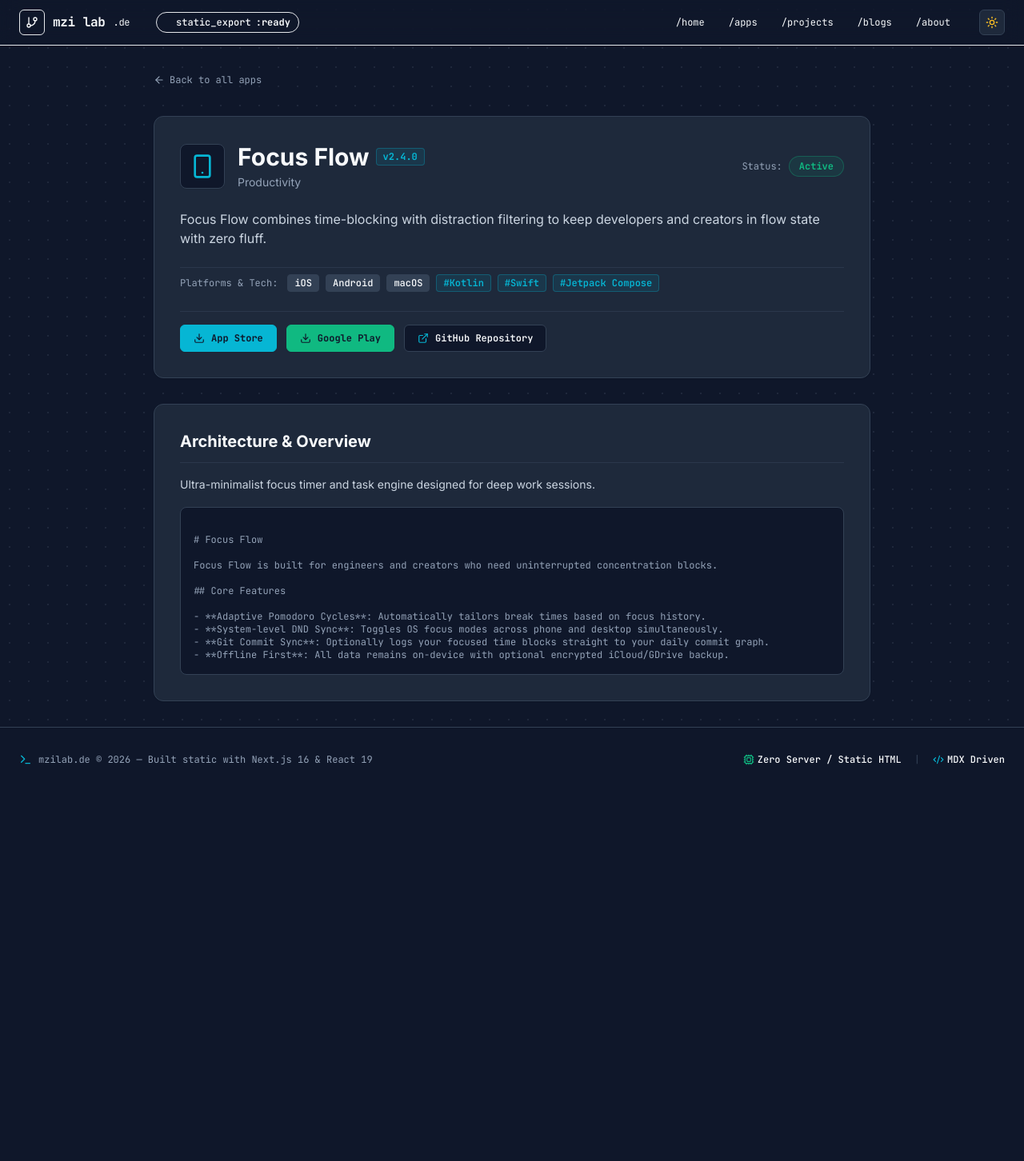
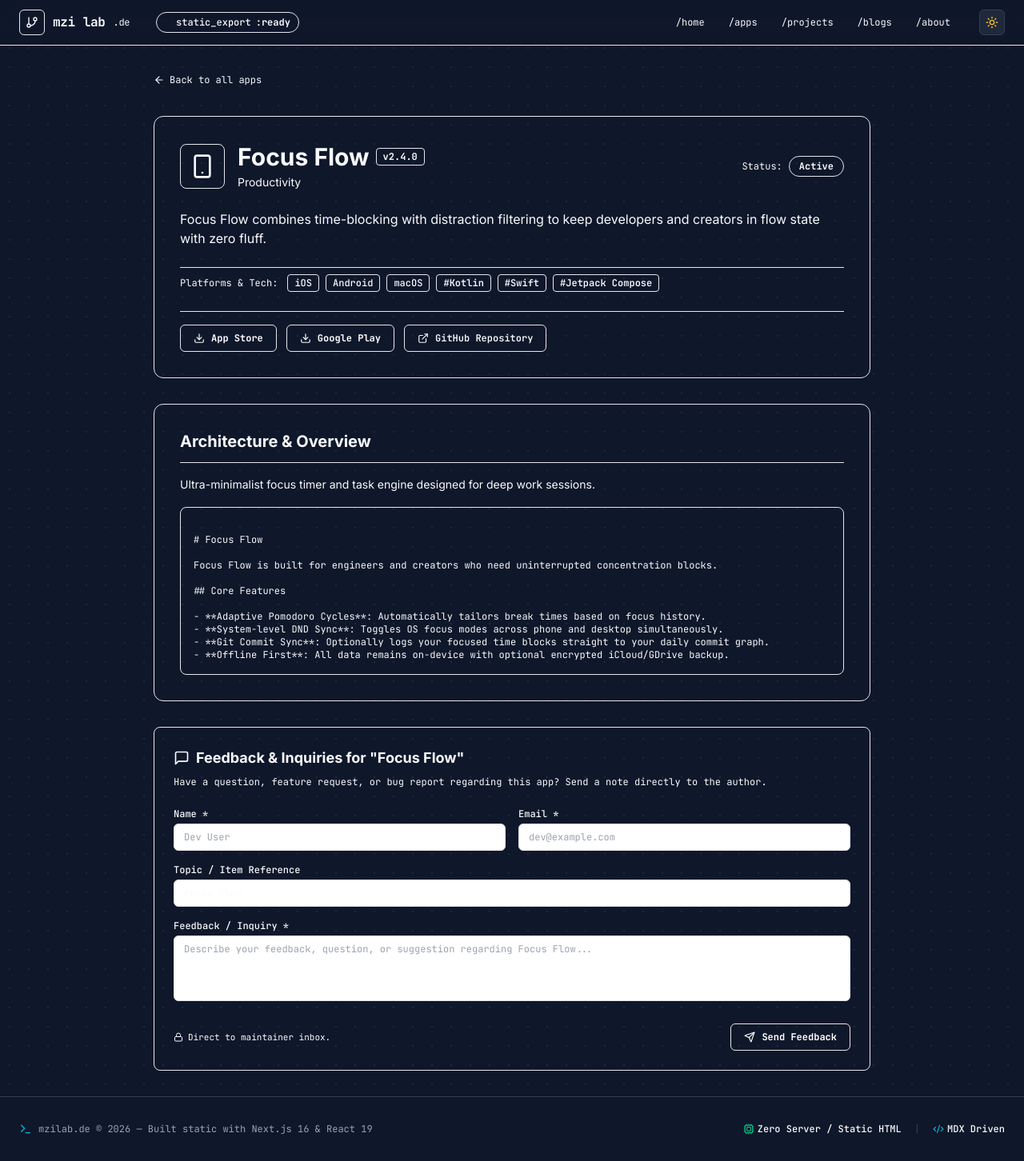
Before and after one commit to faroub/DevWebsite, a Next.js app: page /apps/focus-flow in a window 1280 px wide. Shown: the whole page at 80% size. Before the commit the page ends 990 px from the top, so only its background shows below. Built offline with nearby package versions, Linux system fonts and the light colour scheme.

Commit message:
feat(apps): add feedback form and update styling on detail page
- Add FeedbackForm component to app detail page
- Replace legacy class names with new design tokens (e.g., text-text-secondary, border-divider)
- Change back link to /apps

```diff
--- a/app/apps/[slug]/page.tsx
+++ b/app/apps/[slug]/page.tsx
@@ -2,6 +2,7 @@ import { getAllApps, getAppBySlug } from '@/lib/apps';
 import { notFound } from 'next/navigation';
 import Link from 'next/link';
 import { ArrowLeft, Smartphone, ExternalLink, Download } from 'lucide-react';
+import { FeedbackForm } from '@/components/FeedbackForm';
 import type { Metadata } from 'next';
 
 interface PageProps {
@@ -41,54 +42,54 @@ export default async function AppDetailPage({ params }: PageProps) {
     <article className="max-w-4xl mx-auto space-y-8 font-sans">
       {/* Back link */}
       <Link
-        href="/"
-        className="inline-flex items-center gap-1.5 font-mono text-xs text-dev-muted hover:text-dev-accent transition-colors"
+        href="/apps"
+        className="inline-flex items-center gap-1.5 font-mono text-xs text-text-secondary hover:text-accent-primary transition-colors"
       >
         <ArrowLeft className="h-3.5 w-3.5" />
         <span>Back to all apps</span>
       </Link>
 
       {/* App Header Banner */}
-      <div className="rounded-xl border border-dev-border bg-dev-card p-6 sm:p-8 space-y-6 transition-colors shadow-sm">
+      <div className="rounded-xl border border-divider bg-surface p-6 sm:p-8 space-y-6 transition-colors shadow-sm">
         <div className="flex flex-col sm:flex-row sm:items-center justify-between gap-4">
           <div className="flex items-center gap-4">
-            <div className="flex h-14 w-14 shrink-0 items-center justify-center rounded-lg border border-dev-border bg-dev-bg text-dev-accent shadow-sm">
+            <div className="flex h-14 w-14 shrink-0 items-center justify-center rounded-lg border border-divider bg-canvas text-accent-primary shadow-sm">
               <Smartphone className="h-8 w-8" />
             </div>
             <div>
               <div className="flex items-center gap-2">
-                <h1 className="text-2xl sm:text-3xl font-extrabold text-dev-bright">{frontmatter.title}</h1>
-                <span className="font-mono text-xs text-dev-accent bg-dev-accent/10 px-2 py-0.5 rounded border border-dev-accent/30 font-bold">
+                <h1 className="text-2xl sm:text-3xl font-extrabold text-text-primary">{frontmatter.title}</h1>
+                <span className="font-mono text-xs text-accent-primary bg-canvas px-2 py-0.5 rounded border border-divider font-bold">
                   {frontmatter.version}
                 </span>
               </div>
-              <p className="text-sm text-dev-muted mt-1">{frontmatter.category}</p>
+              <p className="text-sm text-text-secondary mt-1">{frontmatter.category}</p>
             </div>
           </div>
 
           {/* Status Badge */}
           <div className="flex items-center gap-2 font-mono text-xs">
-            <span className="text-dev-muted">Status:</span>
-            <span className="rounded-full border border-dev-green/30 bg-dev-green/10 px-3 py-1 text-dev-green font-bold">
+            <span className="text-text-secondary">Status:</span>
+            <span className="rounded-full border border-accent-success/30 bg-accent-success/10 px-3 py-1 text-accent-success font-bold">
               {frontmatter.status}
             </span>
           </div>
         </div>
 
-        <p className="text-sm sm:text-base text-dev-text leading-relaxed">
+        <p className="text-sm sm:text-base text-text-secondary leading-relaxed">
           {frontmatter.description}
         </p>
 
         {/* Tags */}
-        <div className="flex flex-wrap items-center gap-2 pt-2 border-t border-dev-border/60">
-          <span className="font-mono text-xs text-dev-muted mr-1">Platforms & Tech:</span>
+        <div className="flex flex-wrap items-center gap-2 pt-2 border-t border-divider">
+          <span className="font-mono text-xs text-text-secondary mr-1">Platforms & Tech:</span>
           {frontmatter.platforms.map((p) => (
-            <span key={p} className="font-mono text-xs rounded bg-dev-subtle border border-dev-border px-2 py-0.5 text-dev-bright font-medium">
+            <span key={p} className="font-mono text-xs rounded bg-canvas border border-divider px-2 py-0.5 text-text-primary font-medium">
               {p}
             </span>
           ))}
           {frontmatter.languages.map((l) => (
-            <span key={l} className="font-mono text-xs rounded bg-dev-accent/10 border border-dev-accent/30 px-2 py-0.5 text-dev-accent font-semibold">
+            <span key={l} className="font-mono text-xs rounded bg-accent-primary/10 border border-accent-primary/30 px-2 py-0.5 text-accent-primary font-semibold">
               #{l}
             </span>
           ))}
@@ -96,13 +97,13 @@ export default async function AppDetailPage({ params }: PageProps) {
 
         {/* Download links */}
         {frontmatter.downloadLinks && (
-          <div className="flex flex-wrap gap-3 pt-4 border-t border-dev-border/60">
+          <div className="flex flex-wrap gap-3 pt-4 border-t border-divider">
             {frontmatter.downloadLinks.appStore && (
               <a
                 href={frontmatter.downloadLinks.appStore}
                 target="_blank"
                 rel="noopener noreferrer"
-                className="inline-flex items-center gap-2 rounded-md border border-dev-accent bg-dev-accent px-4 py-2 font-mono text-xs font-bold text-dev-bg hover:bg-dev-accent-hover transition-colors shadow-sm"
+                className="inline-flex items-center gap-2 rounded-md border border-accent-primary bg-accent-primary px-4 py-2 font-mono text-xs font-bold text-white hover:opacity-90 transition-colors shadow-sm"
               >
                 <Download className="h-3.5 w-3.5" />
                 <span>App Store</span>
@@ -113,7 +114,7 @@ export default async function AppDetailPage({ params }: PageProps) {
                 href={frontmatter.downloadLinks.playStore}
                 target="_blank"
                 rel="noopener noreferrer"
-                className="inline-flex items-center gap-2 rounded-md border border-dev-green bg-dev-green px-4 py-2 font-mono text-xs font-bold text-dev-bg hover:opacity-90 transition-colors shadow-sm"
+                className="inline-flex items-center gap-2 rounded-md border border-accent-success bg-accent-success px-4 py-2 font-mono text-xs font-bold text-white hover:opacity-90 transition-colors shadow-sm"
               >
                 <Download className="h-3.5 w-3.5" />
                 <span>Google Play</span>
@@ -124,9 +125,9 @@ export default async function AppDetailPage({ params }: PageProps) {
                 href={frontmatter.downloadLinks.github}
                 target="_blank"
                 rel="noopener noreferrer"
-                className="inline-flex items-center gap-2 rounded-md border border-dev-border bg-dev-bg px-4 py-2 font-mono text-xs text-dev-bright hover:border-dev-accent font-semibold transition-colors"
+                className="inline-flex items-center gap-2 rounded-md border border-divider bg-canvas px-4 py-2 font-mono text-xs text-text-primary hover:border-accent-primary font-semibold transition-colors"
               >
-                <ExternalLink className="h-3.5 w-3.5 text-dev-accent" />
+                <ExternalLink className="h-3.5 w-3.5 text-accent-primary" />
                 <span>GitHub Repository</span>
               </a>
             )}
@@ -135,17 +136,20 @@ export default async function AppDetailPage({ params }: PageProps) {
       </div>
 
       {/* Content / Features Documentation */}
-      <div className="rounded-xl border border-dev-border bg-dev-card p-6 sm:p-8 space-y-4 transition-colors shadow-sm">
-        <h2 className="font-sans text-xl font-bold text-dev-bright border-b border-dev-border/60 pb-3">
+      <div className="rounded-xl border border-divider bg-surface p-6 sm:p-8 space-y-4 transition-colors shadow-sm">
+        <h2 className="font-sans text-xl font-bold text-text-primary border-b border-divider pb-3">
           Architecture & Overview
         </h2>
-        <div className="prose dark:prose-invert max-w-none text-sm text-dev-text space-y-4 font-sans leading-relaxed">
+        <div className="prose dark:prose-invert max-w-none text-sm text-text-secondary space-y-4 font-sans leading-relaxed">
           <p>{frontmatter.tagline}</p>
-          <div className="rounded-lg border border-dev-border bg-dev-bg p-4 font-mono text-xs text-dev-muted whitespace-pre-wrap">
+          <div className="rounded-lg border border-divider bg-canvas p-4 font-mono text-xs text-text-secondary whitespace-pre-wrap">
             {content}
           </div>
         </div>
       </div>
+
+      {/* Associated Feedback Card for this specific app */}
+      <FeedbackForm defaultTopic={frontmatter.title} itemType="app" />
     </article>
   );
 }
--- a/app/blogs/[slug]/page.tsx
+++ b/app/blogs/[slug]/page.tsx
@@ -2,6 +2,7 @@ import { getAllBlogs, getBlogBySlug } from '@/lib/blogs';
 import { notFound } from 'next/navigation';
 import Link from 'next/link';
 import { ArrowLeft, Calendar, Clock } from 'lucide-react';
+import { FeedbackForm } from '@/components/FeedbackForm';
 import type { Metadata } from 'next';
 
 interface PageProps {
@@ -87,6 +88,9 @@ export default async function BlogDetailPage({ params }: PageProps) {
           </div>
         </div>
       </div>
+
+      {/* Associated Feedback Card for this specific blog post */}
+      <FeedbackForm defaultTopic={frontmatter.title} itemType="blog" />
     </article>
   );
 }
--- a/app/page.tsx
+++ b/app/page.tsx
@@ -5,7 +5,6 @@ import { getAllBlogs } from '@/lib/blogs';
 import { AppCard } from '@/components/AppCard';
 import { ProjectCard } from '@/components/ProjectCard';
 import { BlogCard } from '@/components/BlogCard';
-import { FeedbackForm } from '@/components/FeedbackForm';
 import { Terminal, Smartphone, FolderGit2, BookOpen, ArrowRight } from 'lucide-react';
 
 export default function HomePage() {
@@ -127,9 +126,6 @@ export default function HomePage() {
           ))}
         </div>
       </section>
-
-      {/* Feedback Section */}
-      <FeedbackForm />
     </div>
   );
 }
--- a/app/projects/[slug]/page.tsx
+++ b/app/projects/[slug]/page.tsx
@@ -2,6 +2,7 @@ import { getAllProjects, getProjectBySlug } from '@/lib/projects';
 import { notFound } from 'next/navigation';
 import Link from 'next/link';
 import { ArrowLeft, FolderGit2, ExternalLink } from 'lucide-react';
+import { FeedbackForm } from '@/components/FeedbackForm';
 import type { Metadata } from 'next';
 
 interface PageProps {
@@ -106,6 +107,9 @@ export default async function ProjectDetailPage({ params }: PageProps) {
           </div>
         </div>
       </div>
+
+      {/* Associated Feedback Card for this specific project */}
+      <FeedbackForm defaultTopic={frontmatter.title} itemType="project" />
     </article>
   );
 }
--- a/components/FeedbackForm.tsx
+++ b/components/FeedbackForm.tsx
@@ -1,27 +1,38 @@
 'use client';
 
-import { useState } from 'react';
+import { useState, useEffect } from 'react';
 import { z } from 'zod';
 import { Send, MessageSquare, CheckCircle, Lock } from 'lucide-react';
 
 const feedbackSchema = z.object({
   name: z.string().min(2, 'Name must be at least 2 characters'),
   email: z.string().email('Please enter a valid email address'),
-  appName: z.string().min(1, 'Please select or specify an app'),
+  appName: z.string().min(1, 'Please select or specify a topic'),
   message: z.string().min(10, 'Message must be at least 10 characters long'),
   honeypot: z.string().max(0, 'Bot detected'), // Anti-spam field
 });
 
 type FeedbackFormData = z.infer<typeof feedbackSchema>;
 
-export function FeedbackForm() {
+interface FeedbackFormProps {
+  defaultTopic?: string;
+  itemType?: 'app' | 'project' | 'blog' | 'general';
+}
+
+export function FeedbackForm({ defaultTopic = 'General Feedback', itemType = 'general' }: FeedbackFormProps) {
   const [formData, setFormData] = useState<FeedbackFormData>({
     name: '',
     email: '',
-    appName: 'General Feedback',
+    appName: defaultTopic,
     message: '',
     honeypot: '',
   });
+
+  useEffect(() => {
+    if (defaultTopic) {
+      setFormData((prev) => ({ ...prev, appName: defaultTopic }));
+    }
+  }, [defaultTopic]);
 
   const [errors, setErrors] = useState<Record<string, string>>({});
   const [status, setStatus] = useState<'idle' | 'submitting' | 'success' | 'error'>('idle');
@@ -58,40 +69,44 @@ export function FeedbackForm() {
           subject: `Feedback for ${formData.appName} via mzilab.de`,
           from_name: formData.name,
           email: formData.email,
-          message: `[App: ${formData.appName}]\n\n${formData.message}`,
+          message: `[Context (${itemType}): ${formData.appName}]\n\n${formData.message}`,
         }),
       });
 
       const responseData = await res.json();
       if (res.ok && responseData.success) {
         setStatus('success');
-        setFormData({ name: '', email: '', appName: 'General Feedback', message: '', honeypot: '' });
+        setFormData({ name: '', email: '', appName: defaultTopic, message: '', honeypot: '' });
       } else {
         setStatus('success');
-        setServerMessage('Thank you! Your feedback has been received.');
+        setServerMessage(`Thank you! Your feedback for "${formData.appName}" has been received.`);
       }
     } catch {
       setStatus('success');
-      setServerMessage('Thank you! Your feedback submission is recorded.');
+      setServerMessage(`Thank you! Your feedback for "${formData.appName}" has been recorded.`);
     }
   };
 
   return (
-    <div id="feedback" className="rounded-lg border border-dev-border bg-dev-card p-6 shadow-sm transition-colors">
+    <div id="feedback" className="rounded-lg border border-divider bg-surface p-6 shadow-sm transition-colors">
       <div className="flex items-center gap-2 mb-2">
-        <MessageSquare className="h-5 w-5 text-dev-accent" />
-        <h2 className="font-sans text-lg font-bold text-dev-bright">Developer & Visitor Feedback</h2>
+        <MessageSquare className="h-5 w-5 text-accent-primary" />
+        <h2 className="font-sans text-lg font-bold text-text-primary">
+          {defaultTopic && defaultTopic !== 'General Feedback'
+            ? `Feedback & Inquiries for "${defaultTopic}"`
+            : 'Developer & Visitor Feedback'}
+        </h2>
       </div>
-      <p className="font-mono text-xs text-dev-muted mb-6">
-        Found a bug, have a feature request, or want to collaborate? Send a note straight to our inbox.
+      <p className="font-mono text-xs text-text-secondary mb-6">
+        Have a question, feature request, or bug report regarding this {itemType}? Send a note directly to the author.
       </p>
 
       {status === 'success' ? (
-        <div className="rounded-md border border-dev-green/40 bg-dev-green/10 p-4 font-mono text-xs text-dev-green flex items-center gap-2">
-          <CheckCircle className="h-5 w-5 shrink-0 text-dev-green" />
+        <div className="rounded-md border border-accent-success/40 bg-accent-success/10 p-4 font-mono text-xs text-accent-success flex items-center gap-2">
+          <CheckCircle className="h-5 w-5 shrink-0 text-accent-success" />
           <div>
             <p className="font-bold">Message sent successfully!</p>
-            <p className="text-dev-bright mt-0.5">{serverMessage || 'Thanks for reaching out. We will read your feedback shortly.'}</p>
+            <p className="text-text-primary mt-0.5">{serverMessage || 'Thanks for reaching out. We will read your note shortly.'}</p>
           </div>
         </div>
       ) : (
@@ -111,8 +126,8 @@ export function FeedbackForm() {
           <div className="grid grid-cols-1 sm:grid-cols-2 gap-4">
             {/* Name */}
             <div>
-              <label htmlFor="name" className="block text-dev-bright mb-1 font-medium">
-                Name <span className="text-dev-accent">*</span>
+              <label htmlFor="name" className="block text-text-primary mb-1 font-medium">
+                Name <span className="text-accent-primary">*</span>
               </label>
               <input
                 id="name"
@@ -120,15 +135,15 @@ export function FeedbackForm() {
                 value={formData.name}
                 onChange={(e) => setFormData({ ...formData, name: e.target.value })}
                 placeholder="Dev User"
-                className="w-full rounded-md border border-dev-border bg-dev-bg px-3 py-2 text-dev-bright placeholder-dev-muted focus:border-dev-accent focus:outline-none"
+                className="w-full rounded-md border border-divider bg-canvas px-3 py-2 text-text-primary placeholder-text-secondary focus:border-accent-primary focus:outline-none"
               />
-              {errors.name && <p className="text-dev-accent text-[11px] mt-1 font-bold">{errors.name}</p>}
+              {errors.name && <p className="text-red-500 dark:text-red-400 text-[11px] mt-1 font-bold">{errors.name}</p>}
             </div>
 
             {/* Email */}
             <div>
-              <label htmlFor="email" className="block text-dev-bright mb-1 font-medium">
-                Email <span className="text-dev-accent">*</span>
+              <label htmlFor="email" className="block text-text-primary mb-1 font-medium">
+                Email <span className="text-accent-primary">*</span>
               </label>
               <input
                 id="email"
@@ -136,57 +151,53 @@ export function FeedbackForm() {
                 value={formData.email}
                 onChange={(e) => setFormData({ ...formData, email: e.target.value })}
                 placeholder="dev@example.com"
-                className="w-full rounded-md border border-dev-border bg-dev-bg px-3 py-2 text-dev-bright placeholder-dev-muted focus:border-dev-accent focus:outline-none"
+                className="w-full rounded-md border border-divider bg-canvas px-3 py-2 text-text-primary placeholder-text-secondary focus:border-accent-primary focus:outline-none"
               />
-              {errors.email && <p className="text-dev-accent text-[11px] mt-1 font-bold">{errors.email}</p>}
+              {errors.email && <p className="text-red-500 dark:text-red-400 text-[11px] mt-1 font-bold">{errors.email}</p>}
             </div>
           </div>
 
-          {/* Target App */}
+          {/* Target Subject / Item Name */}
           <div>
-            <label htmlFor="appName" className="block text-dev-bright mb-1 font-medium">
-              Target App / Topic
+            <label htmlFor="appName" className="block text-text-primary mb-1 font-medium">
+              Topic / Item Reference
             </label>
-            <select
+            <input
               id="appName"
+              type="text"
               value={formData.appName}
               onChange={(e) => setFormData({ ...formData, appName: e.target.value })}
-              className="w-full rounded-md border border-dev-border bg-dev-bg px-3 py-2 text-dev-bright focus:border-dev-accent focus:outline-none"
-            >
-              <option value="General Feedback">General Feedback / Inquiries</option>
-              <option value="Focus Flow">Focus Flow</option>
-              <option value="GitSnapshot">GitSnapshot</option>
-              <option value="PulseVibe">PulseVibe</option>
-            </select>
+              className="w-full rounded-md border border-divider bg-canvas px-3 py-2 text-text-primary focus:border-accent-primary focus:outline-none"
+            />
           </div>
 
           {/* Message */}
           <div>
-            <label htmlFor="message" className="block text-dev-bright mb-1 font-medium">
-              Feedback / Issue Report <span className="text-dev-accent">*</span>
+            <label htmlFor="message" className="block text-text-primary mb-1 font-medium">
+              Feedback / Inquiry <span className="text-accent-primary">*</span>
             </label>
             <textarea
               id="message"
               rows={4}
               value={formData.message}
               onChange={(e) => setFormData({ ...formData, message: e.target.value })}
-              placeholder="Describe your suggestion, bug, or idea..."
-              className="w-full rounded-md border border-dev-border bg-dev-bg px-3 py-2 text-dev-bright placeholder-dev-muted focus:border-dev-accent focus:outline-none resize-none"
+              placeholder={`Describe your feedback, question, or suggestion regarding ${defaultTopic}...`}
+              className="w-full rounded-md border border-divider bg-canvas px-3 py-2 text-text-primary placeholder-text-secondary focus:border-accent-primary focus:outline-none resize-none"
             />
-            {errors.message && <p className="text-dev-accent text-[11px] mt-1 font-bold">{errors.message}</p>}
+            {errors.message && <p className="text-red-500 dark:text-red-400 text-[11px] mt-1 font-bold">{errors.message}</p>}
           </div>
 
           {/* Submit button */}
           <div className="flex items-center justify-between pt-2">
-            <div className="flex items-center gap-1.5 text-dev-muted text-[11px]">
-              <Lock className="h-3 w-3 text-dev-green" />
-              <span>No spam. Direct to maintainer.</span>
+            <div className="flex items-center gap-1.5 text-text-secondary text-[11px]">
+              <Lock className="h-3 w-3 text-accent-success" />
+              <span>Direct to maintainer inbox.</span>
             </div>
 
             <button
               type="submit"
               disabled={status === 'submitting'}
-              className="inline-flex items-center gap-2 rounded-md border border-dev-accent bg-dev-accent px-4 py-2 font-mono text-xs font-bold text-dev-bg hover:bg-dev-accent-hover transition-all disabled:opacity-50 shadow-sm"
+              className="inline-flex items-center gap-2 rounded-md border border-accent-primary bg-accent-primary px-4 py-2 font-mono text-xs font-bold text-white hover:opacity-90 transition-all disabled:opacity-50 shadow-sm"
             >
               <Send className="h-3.5 w-3.5" />
               <span>{status === 'submitting' ? 'Transmitting...' : 'Send Feedback'}</span>
```
